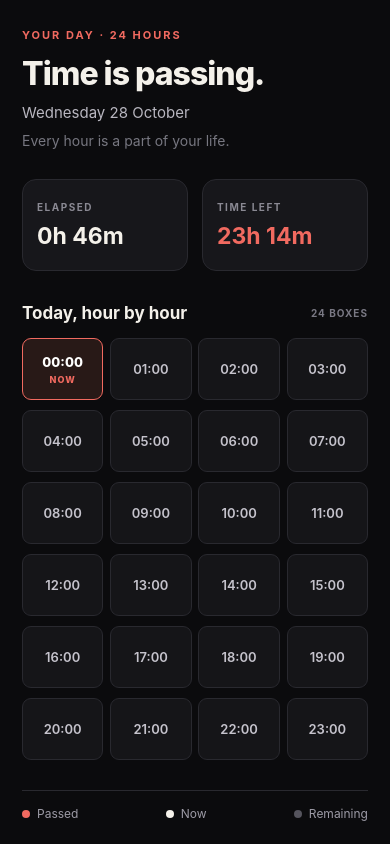
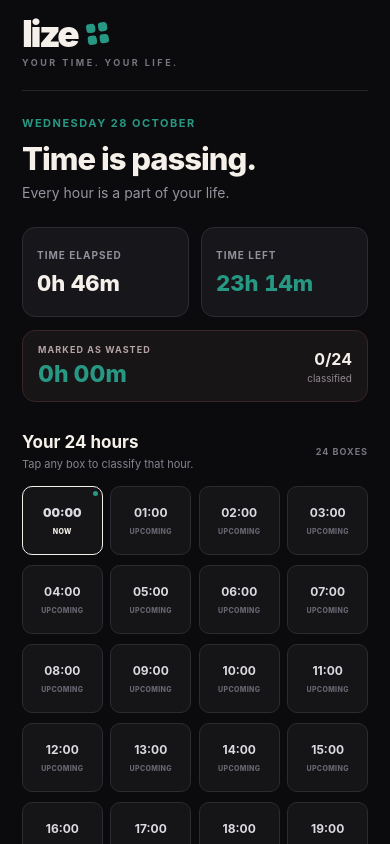
Before and after one commit to 23-kartikey/Lize, a React Native app: screen / in a window 390 px wide. Built offline with nearby package versions, Linux system fonts and the light colour scheme.

Commit message:
update: chores

```diff
--- a/App.tsx
+++ b/App.tsx
@@ -1,352 +1 @@
-import { useEffect, useState } from "react";
-import {
-  AppState,
-  SafeAreaView,
-  ScrollView,
-  StatusBar,
-  StyleSheet,
-  Text,
-  View,
-} from "react-native";
-
-const HOURS = Array.from({ length: 24 }, (_, hour) => hour);
-
-function formatDuration(totalMinutes: number): string {
-  const hours = Math.floor(totalMinutes / 60);
-  const minutes = totalMinutes % 60;
-
-  return `${hours}h ${String(minutes).padStart(2, "0")}m`;
-}
-
-function formatHour(hour: number): string {
-  return `${String(hour).padStart(2, "0")}:00`;
-}
-
-export default function HomeScreen() {
-  const [now, setNow] = useState(() => new Date());
-
-  useEffect(() => {
-    const updateTime = () => setNow(new Date());
-
-    // Refresh while the app is open.
-    const timer = setInterval(updateTime, 15_000);
-
-    // Refresh immediately when returning to the app.
-    const subscription = AppState.addEventListener("change", (state) => {
-      if (state === "active") {
-        updateTime();
-      }
-    });
-
-    return () => {
-      clearInterval(timer);
-      subscription.remove();
-    };
-  }, []);
-
-  const currentHour = now.getHours();
-  const elapsedMinutes = currentHour * 60 + now.getMinutes();
-  const remainingMinutes = 24 * 60 - elapsedMinutes;
-
-  const today = now.toLocaleDateString("en-IN", {
-    weekday: "long",
-    day: "numeric",
-    month: "long",
-  });
-
-  return (
-    <SafeAreaView style={styles.safeArea}>
-      <StatusBar
-        backgroundColor="#0B0B0D"
-        barStyle="light-content"
-      />
-
-      <ScrollView contentContainerStyle={styles.container}>
-        <Text style={styles.eyebrow}>YOUR DAY · 24 HOURS</Text>
-
-        <Text style={styles.title}>Time is passing.</Text>
-
-        <Text style={styles.date}>{today}</Text>
-
-        <Text style={styles.subtitle}>
-          Every hour is a part of your life.
-        </Text>
-
-        {/* Time summary */}
-        <View style={styles.statsRow}>
-          <View style={styles.statCard}>
-            <Text style={styles.statLabel}>ELAPSED</Text>
-            <Text style={styles.statValue}>
-              {formatDuration(elapsedMinutes)}
-            </Text>
-          </View>
-
-          <View style={styles.statCard}>
-            <Text style={styles.statLabel}>TIME LEFT</Text>
-            <Text style={styles.remainingValue}>
-              {formatDuration(remainingMinutes)}
-            </Text>
-          </View>
-        </View>
-
-        {/* 24-hour calendar grid */}
-        <View style={styles.gridHeading}>
-          <Text style={styles.sectionTitle}>Today, hour by hour</Text>
-          <Text style={styles.gridCount}>24 BOXES</Text>
-        </View>
-
-        <View style={styles.grid}>
-          {HOURS.map((hour) => {
-            const hasPassed = hour < currentHour;
-            const isCurrent = hour === currentHour;
-
-            return (
-              <View
-                key={hour}
-                accessible
-                accessibilityLabel={
-                  `${formatHour(hour)}. ${
-                    hasPassed
-                      ? "Hour completed"
-                      : isCurrent
-                        ? "Current hour"
-                        : "Upcoming hour"
-                  }`
-                }
-                style={[
-                  styles.hourBox,
-                  hasPassed && styles.passedBox,
-                  isCurrent && styles.currentBox,
-                ]}
-              >
-                <Text
-                  style={[
-                    styles.hourText,
-                    hasPassed && styles.passedText,
-                    isCurrent && styles.currentText,
-                  ]}
-                >
-                  {formatHour(hour)}
-                </Text>
-
-                {isCurrent && (
-                  <Text style={styles.nowLabel}>NOW</Text>
-                )}
-
-                {hasPassed && (
-                  <View
-                    pointerEvents="none"
-                    style={styles.crossOut}
-                  />
-                )}
-              </View>
-            );
-          })}
-        </View>
-
-        {/* Legend */}
-        <View style={styles.legend}>
-          <View style={styles.legendItem}>
-            <View style={[styles.legendDot, styles.passedDot]} />
-            <Text style={styles.legendText}>Passed</Text>
-          </View>
-
-          <View style={styles.legendItem}>
-            <View style={[styles.legendDot, styles.currentDot]} />
-            <Text style={styles.legendText}>Now</Text>
-          </View>
-
-          <View style={styles.legendItem}>
-            <View style={[styles.legendDot, styles.upcomingDot]} />
-            <Text style={styles.legendText}>Remaining</Text>
-          </View>
-        </View>
-
-        <Text style={styles.footer}>
-          The grid follows your phone's clock and resets every midnight.
-        </Text>
-      </ScrollView>
-    </SafeAreaView>
-  );
-}
-
-const styles = StyleSheet.create({
-  safeArea: {
-    flex: 1,
-    backgroundColor: "#0B0B0D",
-  },
-  container: {
-    paddingHorizontal: 22,
-    paddingTop: 28,
-    paddingBottom: 36,
-  },
-  eyebrow: {
-    color: "#F16A60",
-    fontSize: 11,
-    fontWeight: "700",
-    letterSpacing: 2,
-    marginBottom: 12,
-  },
-  title: {
-    color: "#F4F1EA",
-    fontSize: 32,
-    fontWeight: "800",
-    letterSpacing: -1,
-  },
-  date: {
-    color: "#B9B7C0",
-    fontSize: 15,
-    marginTop: 10,
-  },
-  subtitle: {
-    color: "#777780",
-    fontSize: 14,
-    lineHeight: 21,
-    marginTop: 8,
-  },
-  statsRow: {
-    flexDirection: "row",
-    justifyContent: "space-between",
-    marginTop: 28,
-    marginBottom: 32,
-  },
-  statCard: {
-    width: "48%",
-    minHeight: 92,
-    padding: 14,
-    borderRadius: 14,
-    borderWidth: 1,
-    borderColor: "#29292F",
-    backgroundColor: "#17171B",
-    justifyContent: "center",
-  },
-  statLabel: {
-    color: "#8A8993",
-    fontSize: 10,
-    fontWeight: "700",
-    letterSpacing: 1.5,
-    marginBottom: 9,
-  },
-  statValue: {
-    color: "#F4F1EA",
-    fontSize: 23,
-    fontWeight: "700",
-  },
-  remainingValue: {
-    color: "#F16A60",
-    fontSize: 23,
-    fontWeight: "700",
-  },
-  gridHeading: {
-    flexDirection: "row",
-    justifyContent: "space-between",
-    alignItems: "center",
-    marginBottom: 15,
-  },
-  sectionTitle: {
-    color: "#F4F1EA",
-    fontSize: 17,
-    fontWeight: "700",
-  },
-  gridCount: {
-    color: "#797883",
-    fontSize: 10,
-    fontWeight: "700",
-    letterSpacing: 1,
-  },
-  grid: {
-    flexDirection: "row",
-    flexWrap: "wrap",
-    justifyContent: "space-between",
-  },
-  hourBox: {
-    width: "23.5%",
-    height: 62,
-    marginBottom: 10,
-    borderRadius: 9,
-    borderWidth: 1,
-    borderColor: "#29292F",
-    backgroundColor: "#151518",
-    justifyContent: "center",
-    alignItems: "center",
-    overflow: "hidden",
-    position: "relative",
-  },
-  hourText: {
-    color: "#C5C3CC",
-    fontSize: 13,
-    fontWeight: "600",
-  },
-  passedBox: {
-    backgroundColor: "#191719",
-    borderColor: "#302426",
-  },
-  passedText: {
-    color: "#777078",
-    textDecorationLine: "line-through",
-  },
-  crossOut: {
-    position: "absolute",
-    height: 2,
-    width: "150%",
-    left: "-25%",
-    top: "50%",
-    backgroundColor: "#F16A60",
-    opacity: 0.9,
-    transform: [{ rotate: "-35deg" }],
-  },
-  currentBox: {
-    backgroundColor: "#281917",
-    borderColor: "#F16A60",
-    borderWidth: 1.5,
-  },
-  currentText: {
-    color: "#FFFFFF",
-    fontWeight: "800",
-  },
-  nowLabel: {
-    color: "#F16A60",
-    fontSize: 9,
-    fontWeight: "800",
-    letterSpacing: 1,
-    marginTop: 4,
-  },
-  legend: {
-    flexDirection: "row",
-    justifyContent: "space-between",
-    marginTop: 20,
-    paddingVertical: 15,
-    borderTopWidth: 1,
-    borderTopColor: "#29292F",
-  },
-  legendItem: {
-    flexDirection: "row",
-    alignItems: "center",
-    gap: 7,
-  },
-  legendDot: {
-    width: 8,
-    height: 8,
-    borderRadius: 4,
-  },
-  passedDot: {
-    backgroundColor: "#F16A60",
-  },
-  currentDot: {
-    backgroundColor: "#F4F1EA",
-  },
-  upcomingDot: {
-    backgroundColor: "#55545D",
-  },
-  legendText: {
-    color: "#9D9BA6",
-    fontSize: 12,
-  },
-  footer: {
-    color: "#686771",
-    fontSize: 12,
-    lineHeight: 19,
-    textAlign: "center",
-    marginTop: 14,
-  },
-});
+export { default } from "./src/screens/HomeScreen";
--- a/app.json
+++ b/app.json
@@ -20,6 +20,9 @@
     },
     "web": {
       "favicon": "./assets/favicon.png"
-    }
+    },
+    "plugins": [
+      "expo-status-bar"
+    ]
   }
 }
--- a/package.json
+++ b/package.json
@@ -3,13 +3,14 @@
   "version": "1.0.0",
   "main": "index.ts",
   "dependencies": {
+    "@react-native-async-storage/async-storage": "2.2.0",
     "expo": "^58.0.20",
     "expo-status-bar": "~58.0.4",
     "react": "19.3.0",
     "react-native": "0.88.0"
   },
   "devDependencies": {
-    "@types/react": "~19.2.2",
+    "@types/react": "~19.3.0",
     "typescript": "~6.0.3"
   },
   "scripts": {
--- a/src/components/HourClassificationModal.tsx
+++ b/src/components/HourClassificationModal.tsx
@@ -43,7 +43,7 @@ export default function HourClassificationModal({
     >
       <View style={styles.overlay}>
         <Pressable
-          style={StyleSheet.absoluteFillObject}
+          style={StyleSheet.absoluteFill}
           onPress={onClose}
           accessibilityLabel="Close popup"
         />
--- a/src/constants/theme.ts
+++ b/src/constants/theme.ts
@@ -8,7 +8,7 @@ export const colors = {
   text: "#F5F0E9",
   textSecondary: "#A5A2AD",
   textMuted: "#777680",
-  accent: "#F16A60",
+  accent: "#279883",
   wastedBackground: "#30191C",
   wastedBorder: "#8F3E42",
   wastedText: "#FFD5D3",
```
Also changed, not shown: 2 other files (tests, documents, lock files or other folders).
